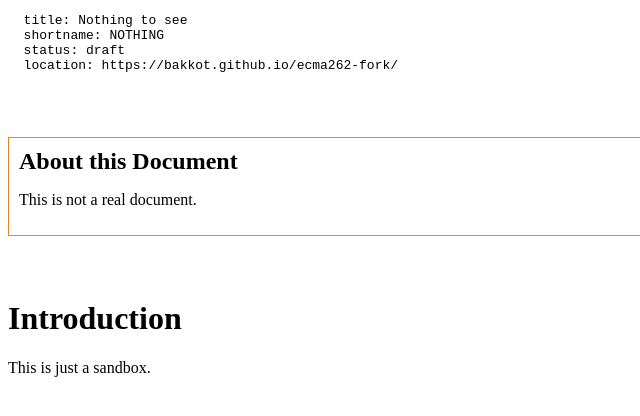
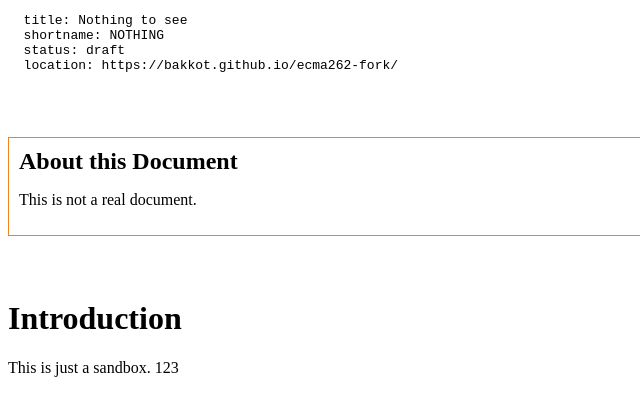
Before and after one commit to bakkot/ecma262-fork, a website: page spec.html in a window 1280 px wide. Shown: the full height of the page, 0-640 px from the left. Drawn offline with Linux system fonts and the light colour scheme.

Commit message:
actually use token

```diff
--- a/spec.html
+++ b/spec.html
@@ -56,7 +56,7 @@
 </div>
 <emu-intro id="sec-intro">
   <h1>Introduction</h1>
-  <p>This is just a sandbox.</p>
+  <p>This is just a sandbox. 123</p>
 </emu-intro>
 </body>
 </html>
```
Also changed, not shown: .github/workflows/deploy.yml, 1 other file.
